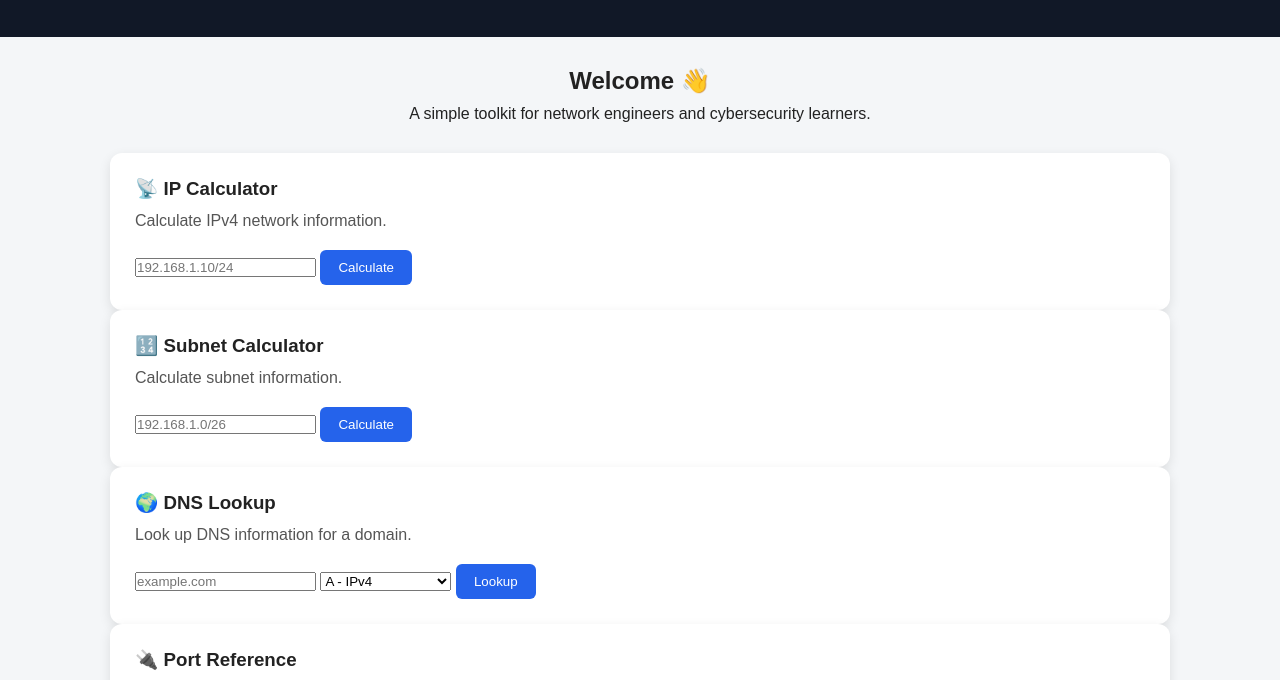
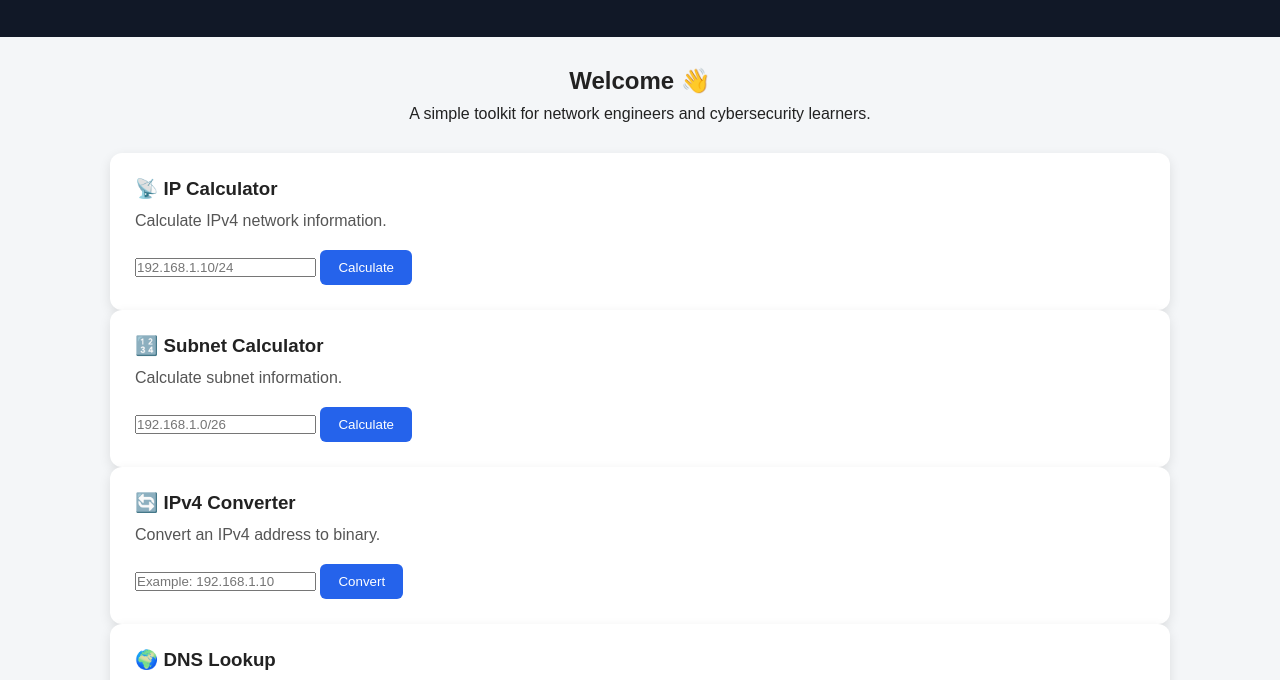
Before and after one commit to palangibalakishore956-hash/kishore-network-toolkit, a plain HTML site: page index.html in a window 1280 px wide. Shown: the part 116-796 px from the top of the page. Drawn offline with Linux system fonts and the light colour scheme.

Commit message:
Add IPv4 converter

```diff
--- a/index.html
+++ b/index.html
@@ -52,7 +52,16 @@
 
     <div id="subnetResult"></div>
 </div>
+<div class="tool">
+    <h3>🔄 IPv4 Converter</h3>
+    <p>Convert an IPv4 address to binary.</p>
 
+    <input type="text" id="ipv4Input" placeholder="Example: 192.168.1.10">
+
+    <button onclick="convertIPv4()">Convert</button>
+
+    <div id="ipv4Result"></div>
+</div>
             <div class="tool">
     <h3>🌍 DNS Lookup</h3>
     <p>Look up DNS information for a domain.</p>
--- a/script.js
+++ b/script.js
@@ -445,3 +445,39 @@ function nextQuestion() {
 
     document.getElementById("quizResult").innerHTML = "";
 }
+// ===============================
+// IPv4 CONVERTER
+// ===============================
+
+function convertIPv4() {
+
+    let input = document.getElementById("ipv4Input").value.trim();
+    let result = document.getElementById("ipv4Result");
+
+    let parts = input.split(".");
+
+    if (parts.length !== 4) {
+        result.innerHTML = "<p>❌ Invalid IPv4 address.</p>";
+        return;
+    }
+
+    let valid = parts.every(part =>
+        /^\d+$/.test(part) &&
+        Number(part) >= 0 &&
+        Number(part) <= 255
+    );
+
+    if (!valid) {
+        result.innerHTML = "<p>❌ Invalid IPv4 address.</p>";
+        return;
+    }
+
+    let binary = parts.map(part =>
+        Number(part).toString(2).padStart(8, "0")
+    ).join(".");
+
+    result.innerHTML =
+        "<h4>IPv4 Result</h4>" +
+        "<p><strong>IPv4:</strong> " + input + "</p>" +
+        "<p><strong>Binary:</strong> " + binary + "</p>";
+}
```
